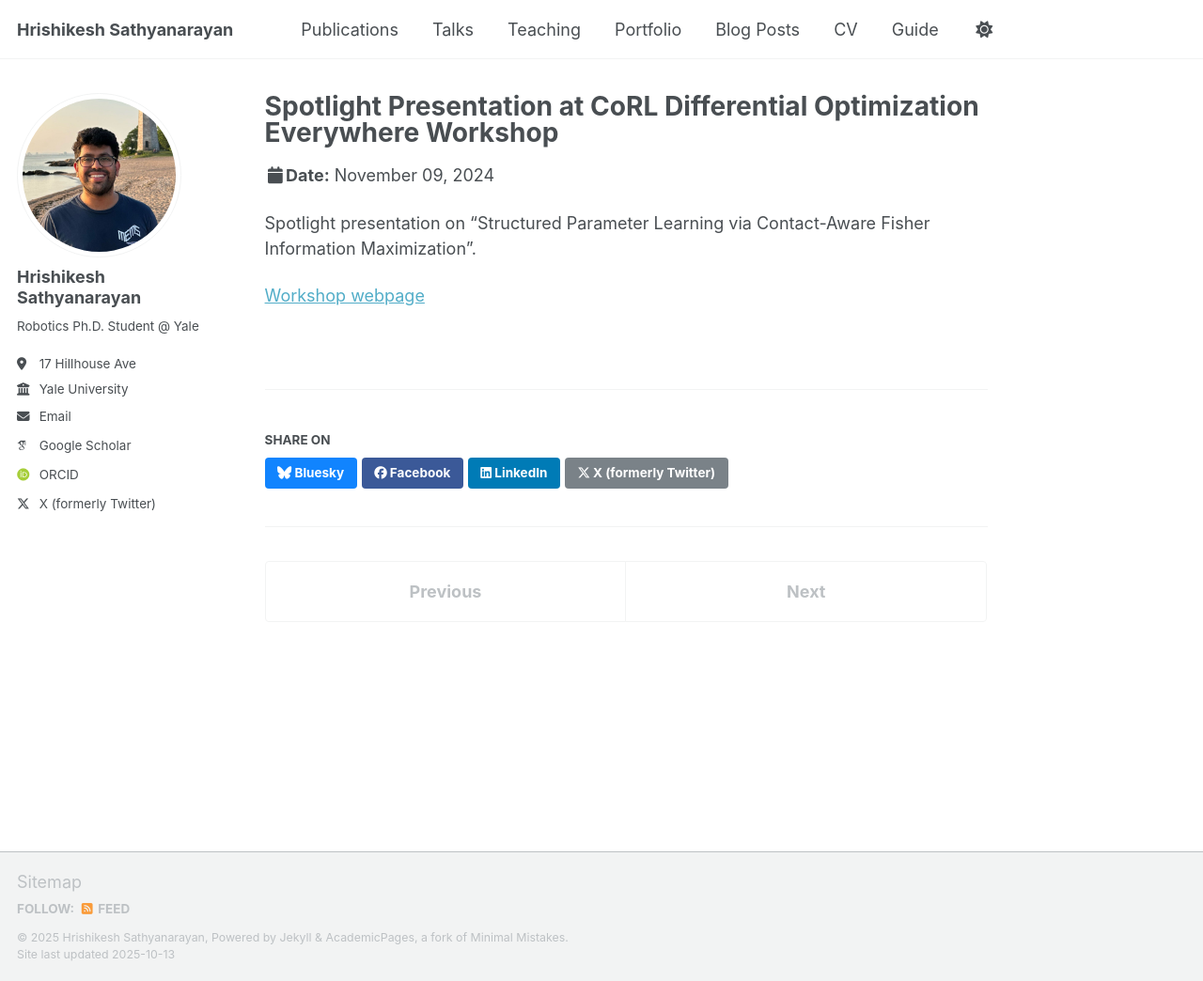
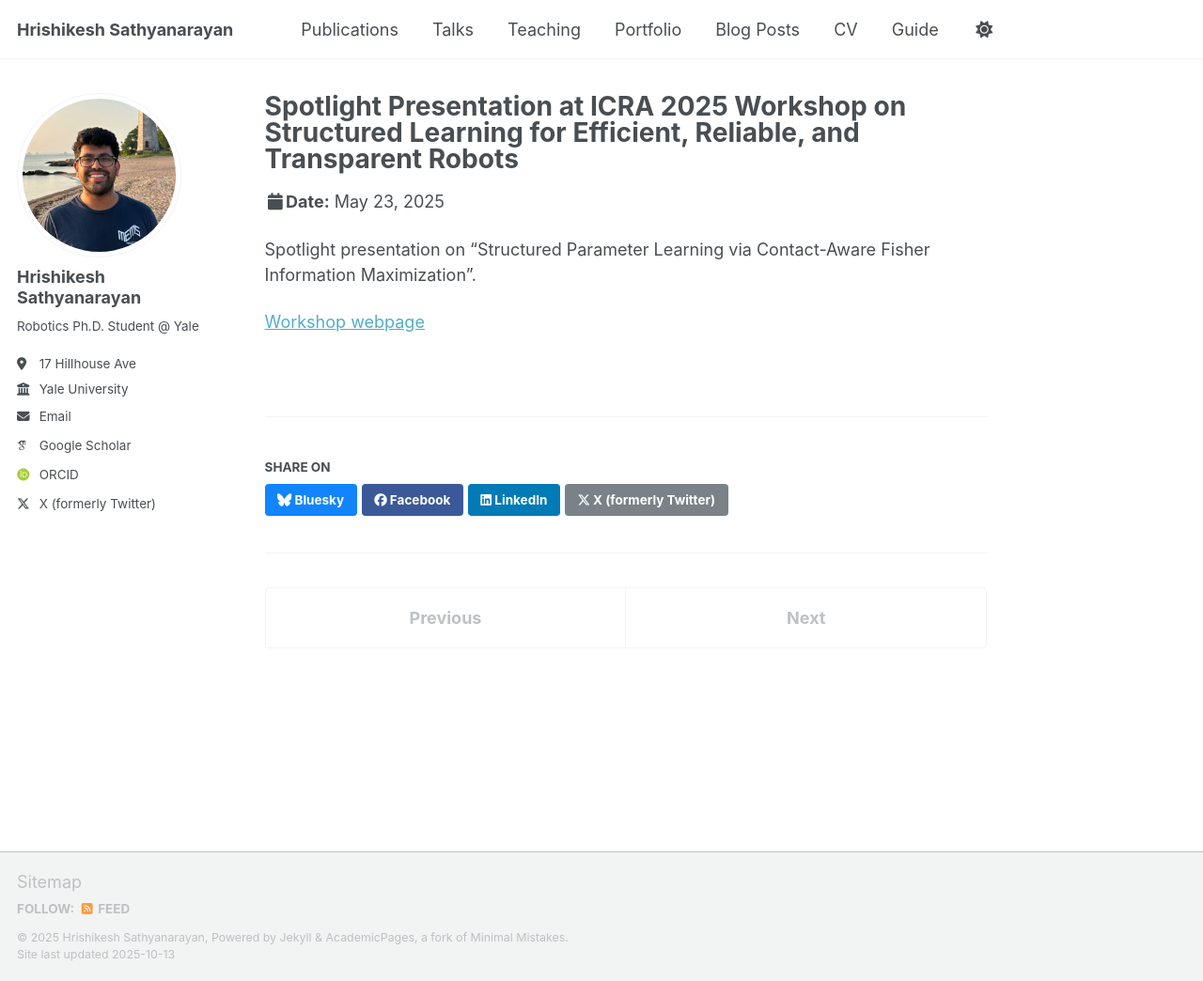
Before and after one commit to HrishiSathya/hrishi-sathya.github.io, a Jekyll site: the page built from _talks/icra.md, in a window 1280 px wide and 1044 px high. Shown: the whole window at 94% size. Built offline with Jekyll 4.4.1, drawn with Linux system fonts in a browser that asks for light colours; some web fonts are replaced; a script that is not in the unit is left out.

Commit message:
talk uploaded

```diff
--- a/_talks/icra.md
+++ b/_talks/icra.md
@@ -1,11 +1,11 @@
 ---
-title: "Spotlight Presentation at CoRL Differential Optimization Everywhere Workshop"
+title: "Spotlight Presentation at ICRA 2025 Workshop on Structured Learning for Efficient, Reliable, and Transparent Robots"
 collection: talks
 type: "Tutorial"
 permalink: /talks/icra
-venue: "Conference on Robot Learning"
-date: 2024-11-09
-location: "Munich, Germany"
+venue: "International Conference on Robotics and Automation (ICRA)"
+date: 2025-05-23
+location: "Atlanta, Georgia, USA"
 ---
 
 Spotlight presentation on "Structured Parameter Learning via Contact-Aware Fisher Information Maximization".
```
